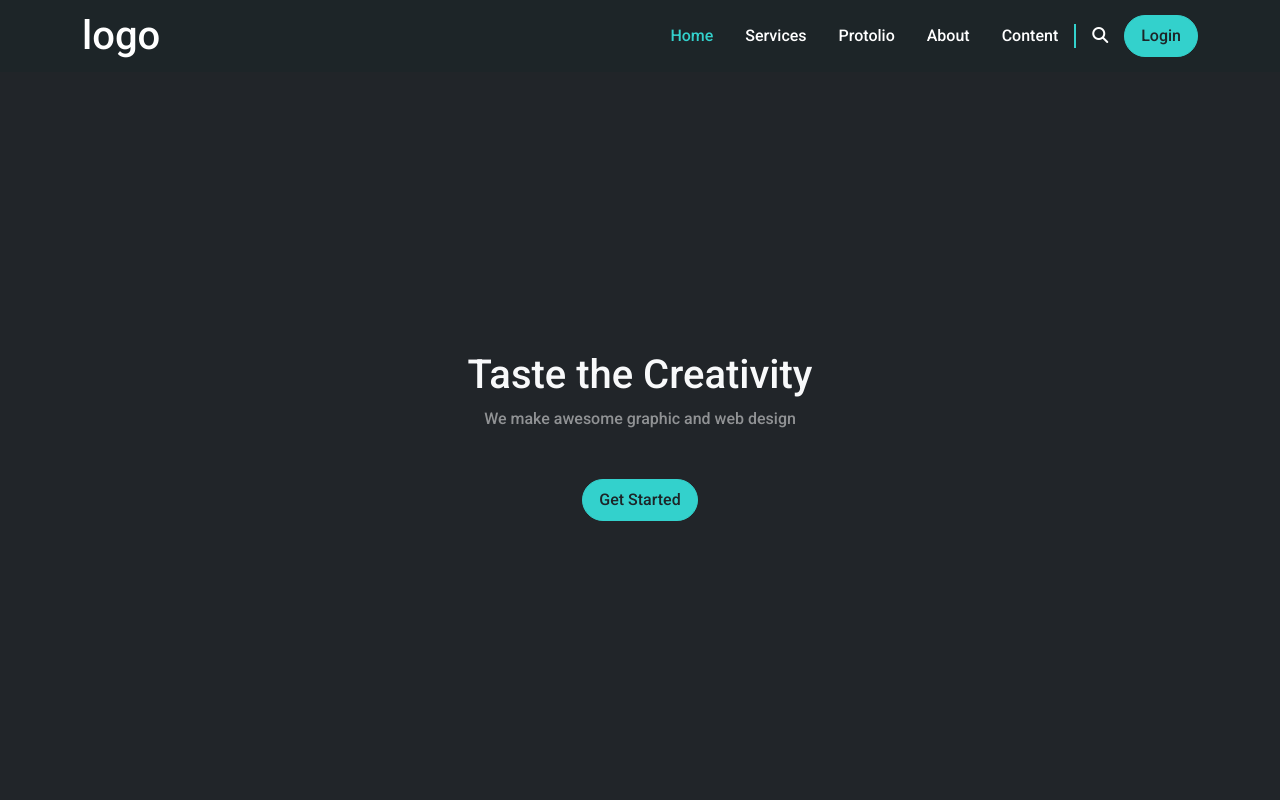
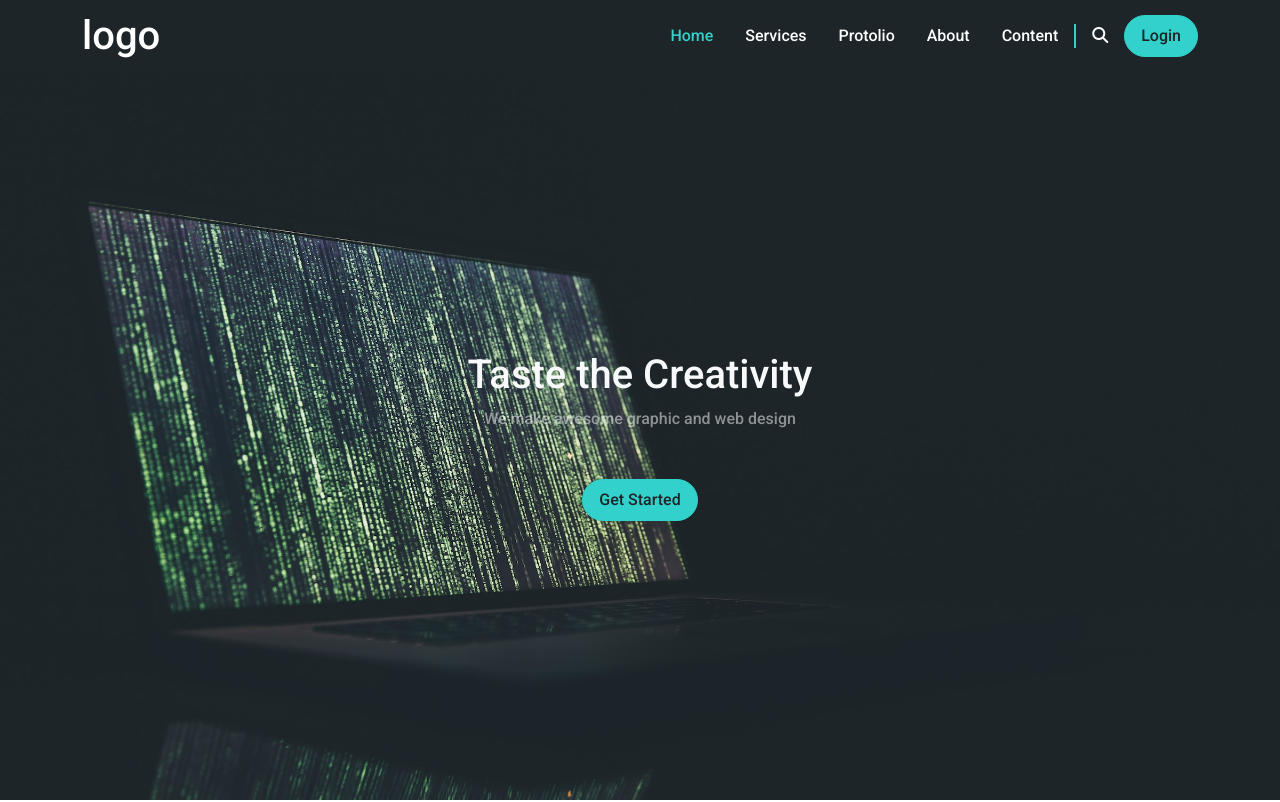
Before and after one commit to Kareemhossa/Responsive-Bootstrap-Showcase, a plain HTML site: page index.html in a window 1280 px wide. Shown: the top 802 px of the page. Drawn offline with nearby package versions, Linux system fonts and the light colour scheme; the site is published under a folder, as on GitHub Pages, so addresses that start at the root find nothing.

Commit message:
Update main.css
edit path file

```diff
--- a/css/main.css
+++ b/css/main.css
@@ -65,7 +65,7 @@ body{
 
 /**** LAnding****/
 .landing{
-    background-image: url('/imgs/landpage2.jpg');
+    background-image: url('../imgs/landpage2.jpg');
     background-color: currentcolor;
     background-size: cover;
     background-repeat: no-repeat;
```
